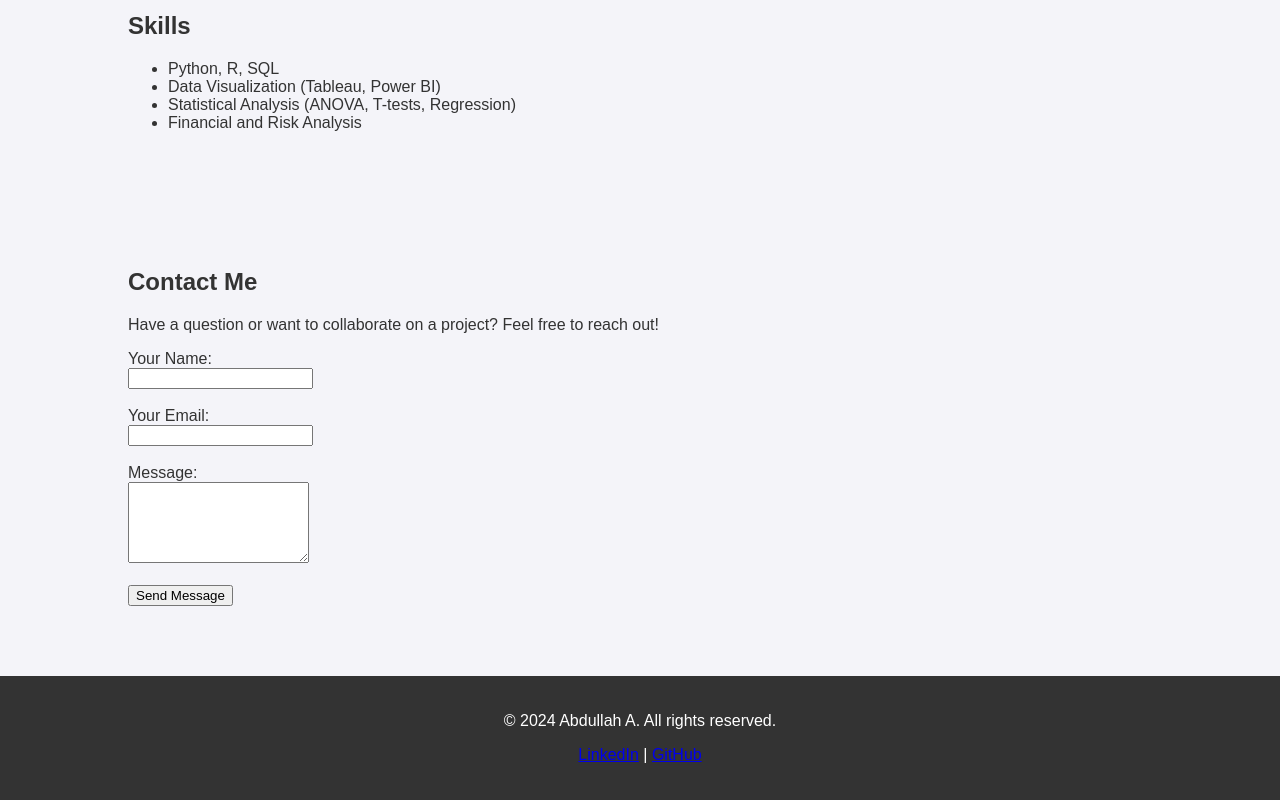
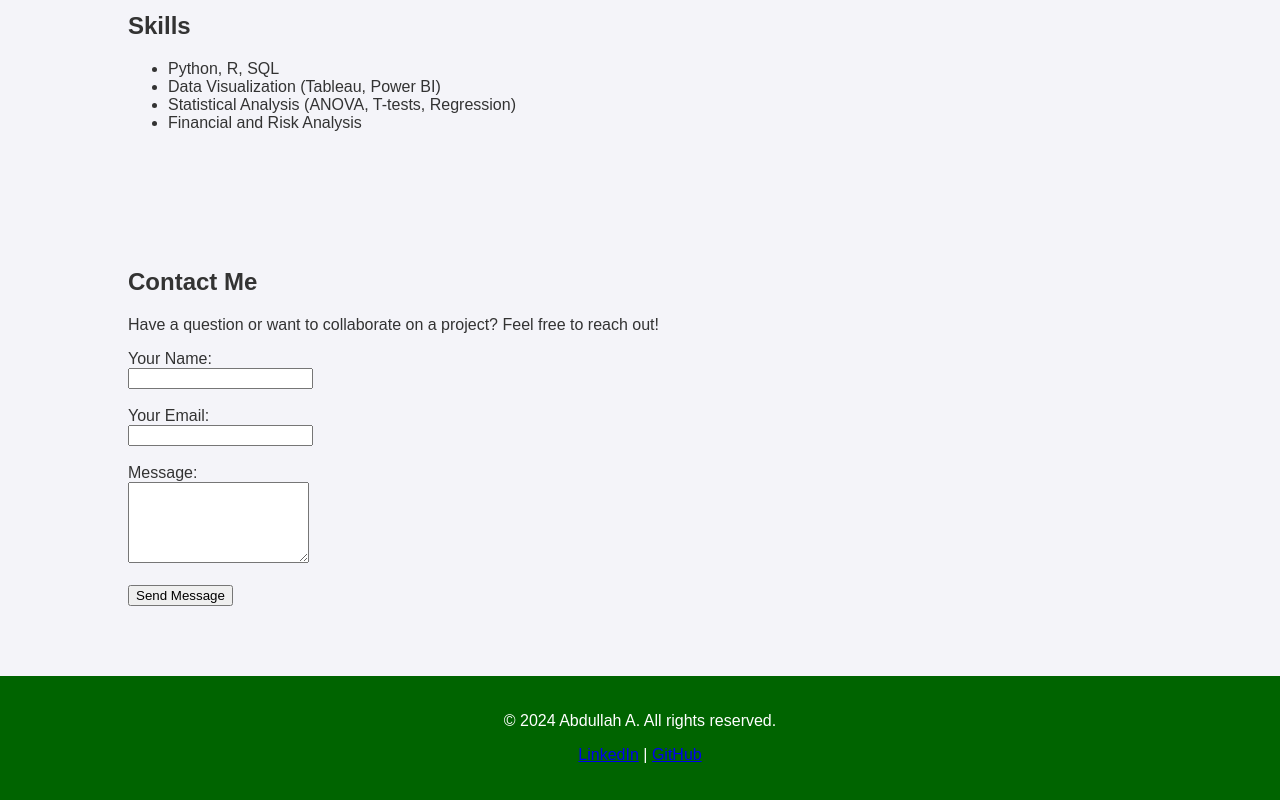
Before and after one commit to Abdullahdanalyst/portfolio, a plain HTML site: page index.html in a window 1280 px wide. Shown: the part 1402-2202 px from the top of the page. Drawn offline with Linux system fonts and the light colour scheme.

Commit message:
Update index.html
Updating footer background colour to dark green.

```diff
--- a/index.html
+++ b/index.html
@@ -58,7 +58,7 @@
         footer {
             text-align: center;
             padding: 20px;
-            background-color: #333;
+            background-color: #006400;
             color: white;
             margin-top: 20px;
         }
```
